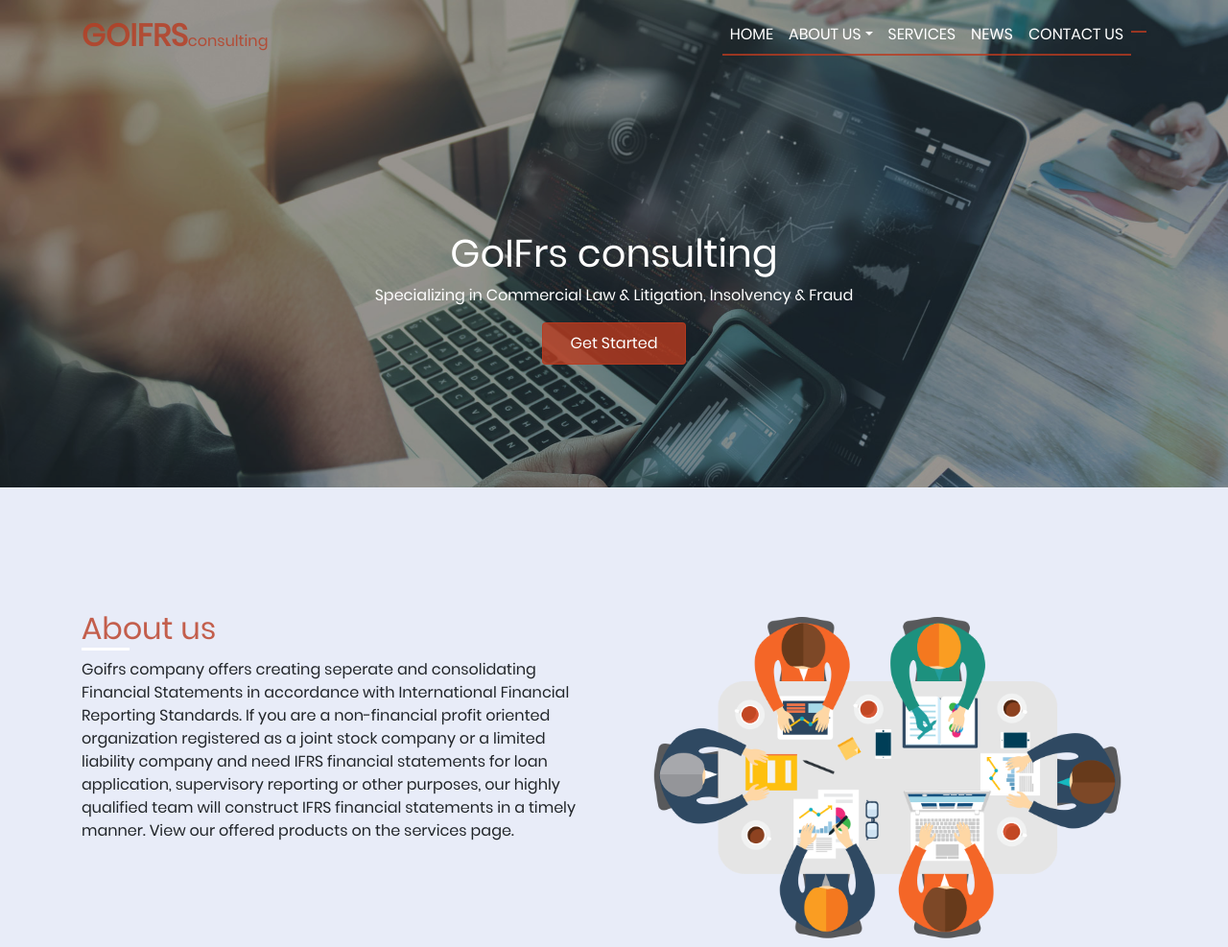
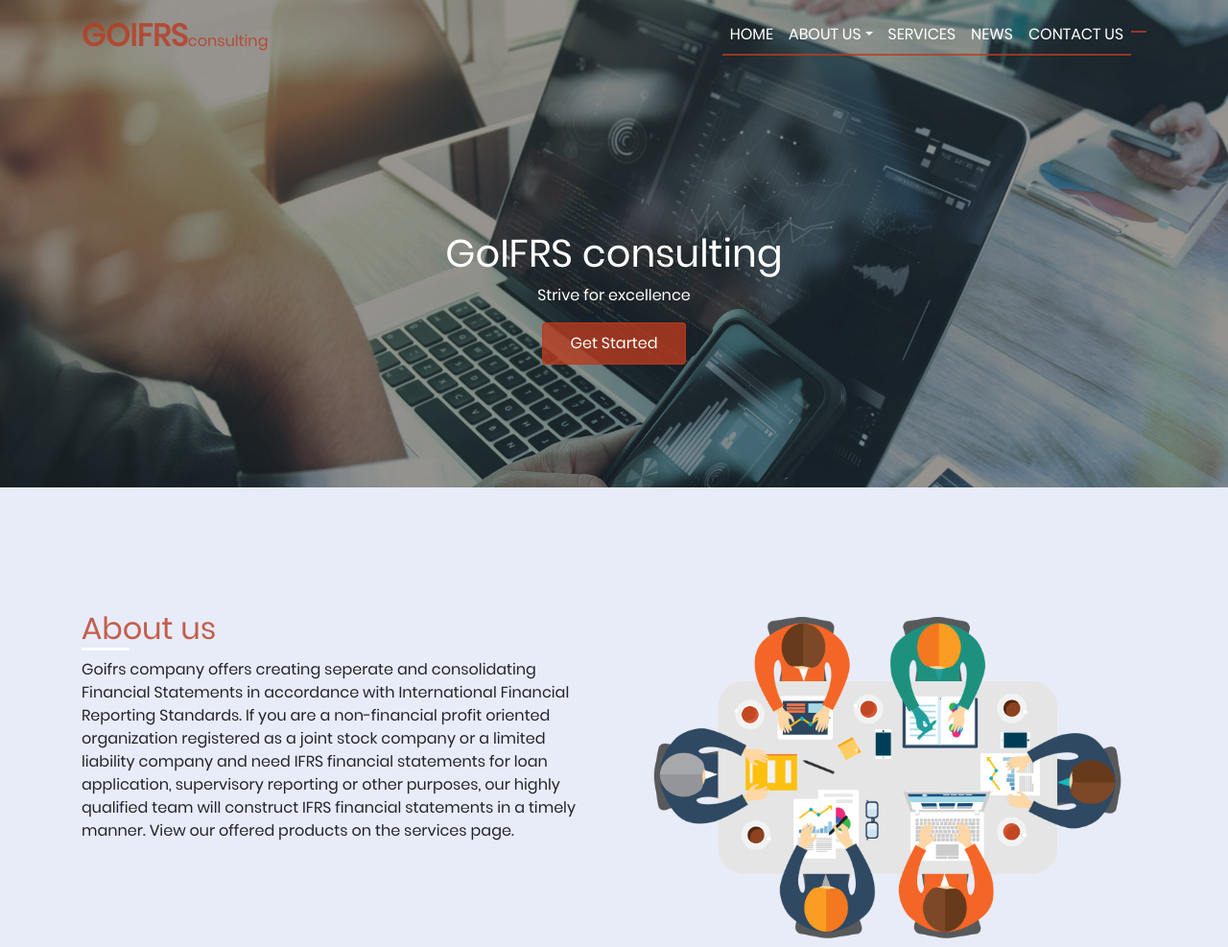
Before and after one commit to DakoMumladze/goifrs.ge, a website: page index.html in a window 1280 px wide. Shown: the top 987 px of the page at 96% size. Drawn offline with nearby package versions, Linux system fonts and the light colour scheme.

Commit message:
index.html

```diff
--- a/index.html
+++ b/index.html
@@ -48,8 +48,8 @@
             </div>
         </nav>
         <div class="header_text">
-            <h1>GoIFrs consulting</h1>
-            <p>Specializing in Commercial Law & Litigation, Insolvency & Fraud</p>
+            <h1>GoIFRS consulting</h1>
+            <p>Strive for excellence</p>
             <a href="#" class="btn btn-primary">Get Started</a>
         </div>
     <div class="overlay"></div>
```
